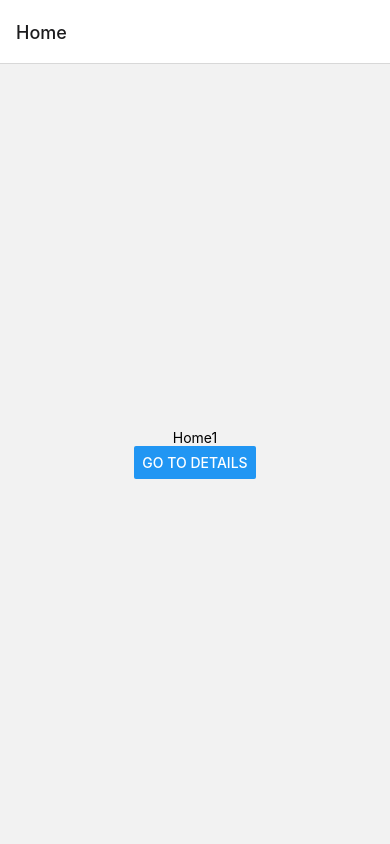
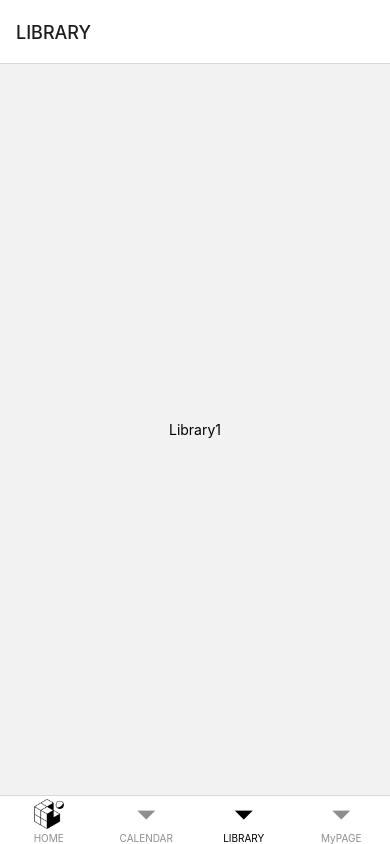
Before and after one commit to whddnjs1715/burnfit, a React Native app: screen /LIBRARY in a window 390 px wide. Built offline with nearby package versions, Linux system fonts and the light colour scheme.

Commit message:
[feat] Add bottom-tab-navigator_1

```diff
--- a/App.js
+++ b/App.js
@@ -1,36 +1,12 @@
 import * as React from 'react';
-import { StyleSheet, SafeAreaView, Text, View, Button } from 'react-native';
+import { StyleSheet } from 'react-native';
 import { NavigationContainer } from '@react-navigation/native';
-import { createNativeStackNavigator } from '@react-navigation/native-stack';
-import 'react-native-gesture-handler';
-
-function HomeScreen({ navigation }) {
-  return (
-    <SafeAreaView style={styles.container}>
-      <Text>Home1</Text>
-      <Button title="Go to Details" onPress={() => navigation.navigate('Details')} />
-    </SafeAreaView>
-  );
-}
-
-function DetailsScreen({ navigation }) {
-  return (
-    <SafeAreaView style={styles.container}>
-      <Text>Details Screen1</Text>
-      <Button title="Go to Details... again" onPress={() => navigation.navigate('Details')} />
-    </SafeAreaView>
-  );
-}
-
-const Stack = createNativeStackNavigator();
+import MyTabs from './src/navigations/MyTabs';
 
 export default function App() {
   return (
     <NavigationContainer>
-      <Stack.Navigator initialRouteName="Home">
-        <Stack.Screen name="Home" component={HomeScreen} />
-        <Stack.Screen name="Details" component={DetailsScreen} />
-      </Stack.Navigator>
+      <MyTabs />
     </NavigationContainer>
   );
 }
--- a/package.json
+++ b/package.json
@@ -9,6 +9,8 @@
   },
   "dependencies": {
     "@react-native-masked-view/masked-view": "0.2.6",
+    "@react-navigation/bottom-tabs": "^6.3.2",
+    "@react-navigation/material-bottom-tabs": "^6.2.2",
     "@react-navigation/native": "^6.0.11",
     "@react-navigation/native-stack": "^6.7.0",
     "eslint-plugin-prettier": "^4.2.1",
@@ -18,8 +20,10 @@
     "react-dom": "17.0.2",
     "react-native": "0.68.2",
     "react-native-gesture-handler": "^2.5.0",
+    "react-native-paper": "^4.12.4",
     "react-native-safe-area-context": "4.2.4",
     "react-native-screens": "~3.11.1",
+    "react-native-vector-icons": "^9.2.0",
     "react-native-web": "0.17.7"
   },
   "devDependencies": {
--- /dev/null
+++ b/src/navigations/Calendar.js
@@ -0,0 +1,21 @@
+import * as React from 'react';
+import { StyleSheet, SafeAreaView, Text } from 'react-native';
+
+export function Calendar() {
+  return (
+    <SafeAreaView style={styles.container}>
+      <Text>Calendar1</Text>
+    </SafeAreaView>
+  );
+}
+
+const styles = StyleSheet.create({
+  container: {
+    flex: 1,
+    // backgroundColor: '#fff',
+    alignItems: 'center',
+    justifyContent: 'center',
+  },
+});
+
+export default Calendar;
--- /dev/null
+++ b/src/navigations/Home.js
@@ -0,0 +1,21 @@
+import * as React from 'react';
+import { StyleSheet, SafeAreaView, Text } from 'react-native';
+
+export function HOME() {
+  return (
+    <SafeAreaView style={styles.container}>
+      <Text>Home1</Text>
+    </SafeAreaView>
+  );
+}
+
+const styles = StyleSheet.create({
+  container: {
+    flex: 1,
+    // backgroundColor: '#fff',
+    alignItems: 'center',
+    justifyContent: 'center',
+  },
+});
+
+export default HOME;
--- /dev/null
+++ b/src/navigations/Library.js
@@ -0,0 +1,21 @@
+import * as React from 'react';
+import { StyleSheet, SafeAreaView, Text } from 'react-native';
+
+export function Library() {
+  return (
+    <SafeAreaView style={styles.container}>
+      <Text>Library1</Text>
+    </SafeAreaView>
+  );
+}
+
+const styles = StyleSheet.create({
+  container: {
+    flex: 1,
+    // backgroundColor: '#fff',
+    alignItems: 'center',
+    justifyContent: 'center',
+  },
+});
+
+export default Library;
--- /dev/null
+++ b/src/navigations/MyTabs.js
@@ -0,0 +1,35 @@
+import * as React from 'react';
+import { Image } from 'react-native';
+import { createBottomTabNavigator } from '@react-navigation/bottom-tabs';
+import HOME from './Home';
+import Calendar from './Calendar';
+import Library from './Library';
+import Mypage from './Mypage';
+
+const Tab = createBottomTabNavigator();
+
+function MyTabs() {
+  return (
+    <Tab.Navigator
+      initialRouteName="HOME"
+      screenOptions={{
+        tabBarActiveTintColor: '#000000',
+      }}
+    >
+      <Tab.Screen
+        name="HOME"
+        component={HOME}
+        options={{
+          tabBarIcon: () => (
+            <Image style={{ width: 30, height: 30 }} source={require('../../assets/favicon.png')} />
+          ),
+        }}
+      />
+      <Tab.Screen name="CALENDAR" component={Calendar} />
+      <Tab.Screen name="LIBRARY" component={Library} />
+      <Tab.Screen name="MyPAGE" component={Mypage} />
+    </Tab.Navigator>
+  );
+}
+
+export default MyTabs;
--- /dev/null
+++ b/src/navigations/Mypage.js
@@ -0,0 +1,21 @@
+import * as React from 'react';
+import { StyleSheet, SafeAreaView, Text } from 'react-native';
+
+export function Mypage() {
+  return (
+    <SafeAreaView style={styles.container}>
+      <Text>Mypage1</Text>
+    </SafeAreaView>
+  );
+}
+
+const styles = StyleSheet.create({
+  container: {
+    flex: 1,
+    // backgroundColor: '#fff',
+    alignItems: 'center',
+    justifyContent: 'center',
+  },
+});
+
+export default Mypage;
```
Also changed, not shown: 1 other file (tests, documents, lock files or other folders).
